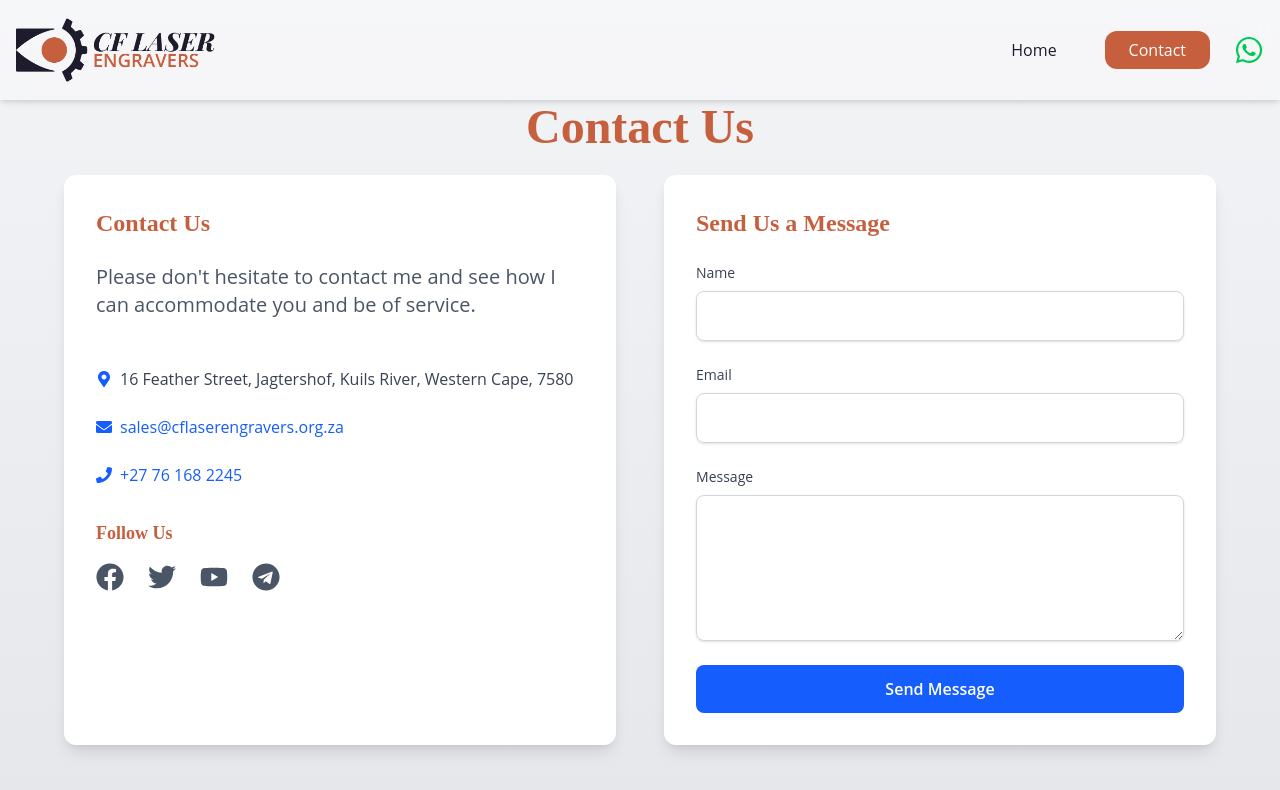
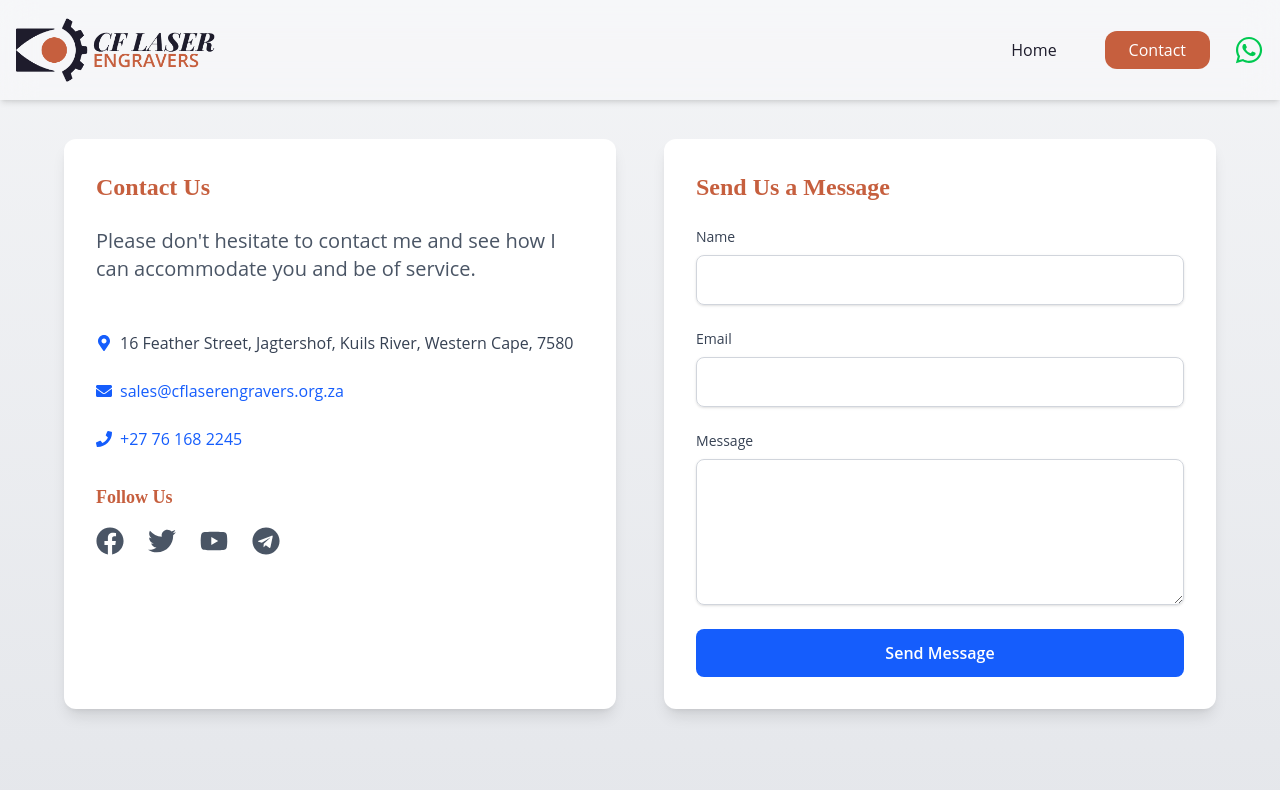
Before and after one commit to christiaan-fourie/cflaserengravers.org.za, a Next.js app: page /contact in a window 1280 px wide. Shown: the top 790 px of the page. Built offline with nearby package versions, Linux system fonts and the light colour scheme.

Commit message:
Update page.jsx

```diff
--- a/app/contact/page.jsx
+++ b/app/contact/page.jsx
@@ -19,14 +19,11 @@ export default function Contact() {
 
   return (
     <main className="flex flex-col items-center justify-center h-screen pt-12 px-4 bg-gradient-to-b from-gray-100 to-gray-200">
-      <h1 className="text-4xl md:text-5xl font-extrabold text-gray-800 mb-6 text-center">
-        Contact Us
-      </h1>
 
       <div className="w-full max-w-6xl grid grid-cols-1 md:grid-cols-2 gap-12">
         {/* Contact Information */}
         <div className="bg-white p-8 rounded-xl shadow-lg">
-          <h2 className="text-2xl font-bold text-gray-800 mb-6">{contactInfo.heading}</h2>
+          <h2 className="text-2xl font-bold text-[#c65f3e] mb-6">{contactInfo.heading}</h2>
           <p className="text-lg md:text-xl text-gray-600 mb-12">
             {contactInfo.description}
           </p>
@@ -53,7 +50,7 @@ export default function Contact() {
             </a>
           </p>
           <div className="mt-8">
-            <h3 className="text-lg font-semibold text-gray-800 mb-4">Follow Us</h3>
+            <h3 className="text-lg font-semibold text-[#c65f3e] mb-4">Follow Us</h3>
             <div className="flex space-x-6">
               {contactInfo.socialLinks.map((link) => (
                 <a
@@ -73,7 +70,7 @@ export default function Contact() {
 
         {/* Contact Form */}
         <form className="bg-white p-8 rounded-xl shadow-lg">
-          <h2 className="text-2xl font-bold text-gray-800 mb-6">Send Us a Message</h2>
+          <h2 className="text-2xl font-bold mb-6 text-[#c65f3e]">Send Us a Message</h2>
           <div className="mb-6">
             <label htmlFor="name" className="block text-sm font-medium text-gray-700">
               Name
```
